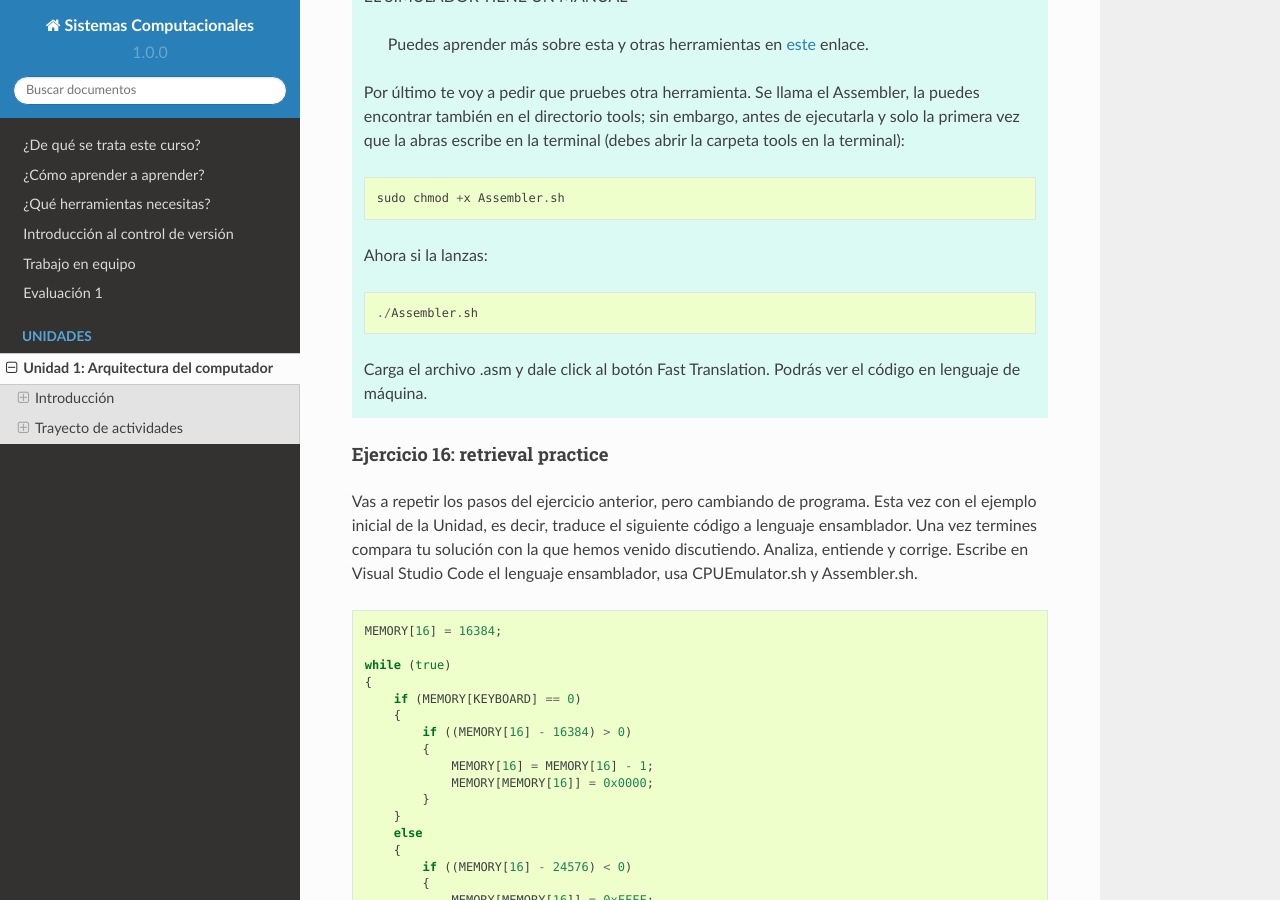
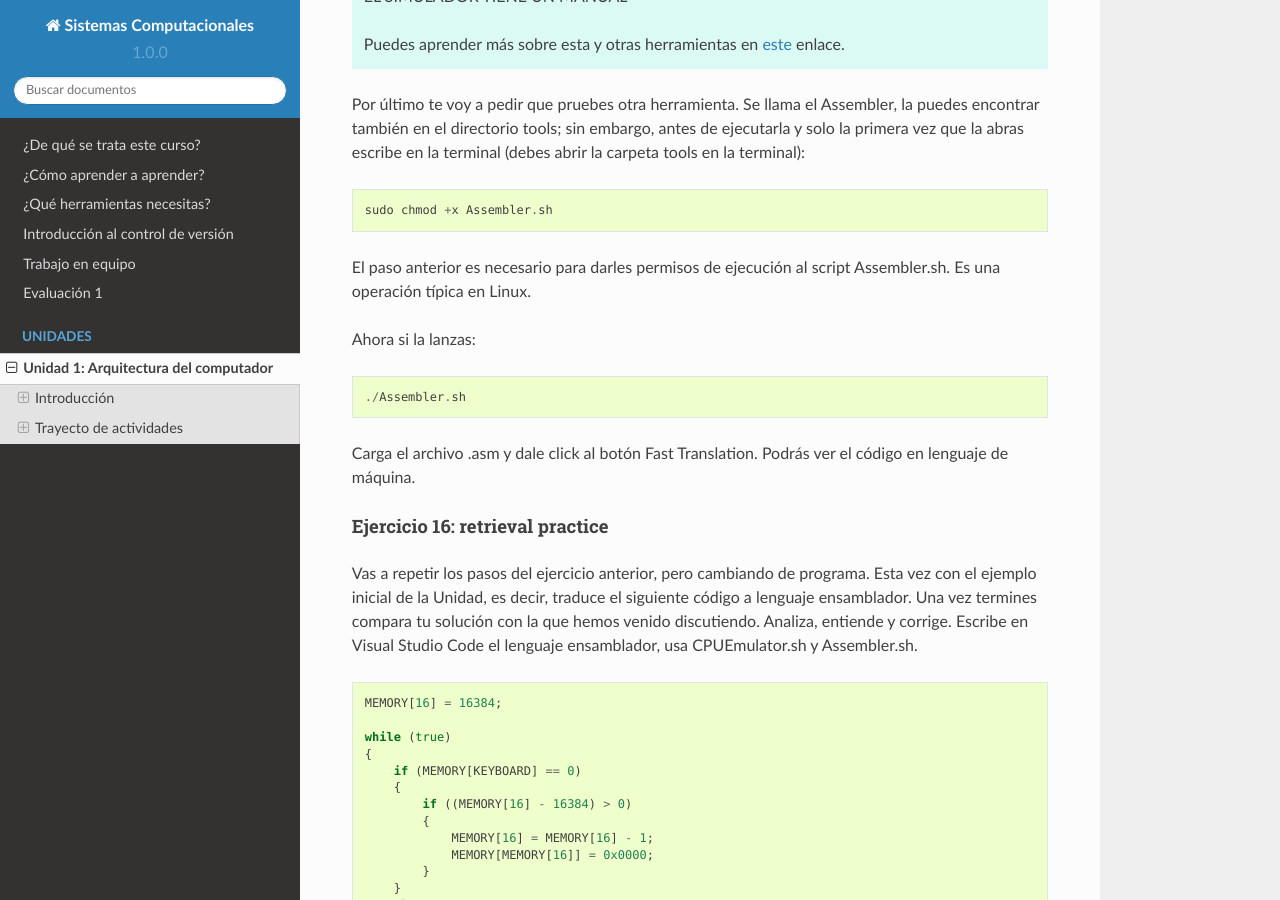
Before and after one commit to juanferfranco/SistemasComputacionales, a Sphinx documentation site: the page built from docs/_unidad1/unidad1.rst, in a window 1280 px wide and 900 px high, scrolled down 20191 px. Built offline with Sphinx 7.4.7 and the Read the Docs theme 2.0.0, drawn with Linux system fonts in a browser that asks for light colours.

Commit message:
ex16 is done

```diff
--- a/docs/_unidad1/unidad1.rst
+++ b/docs/_unidad1/unidad1.rst
@@ -817,18 +817,21 @@ desde el punto de vista ``semántico``. De nuevo, necesitarás más herramientas
     Puedes aprender más sobre esta y otras herramientas en
     `este <https://www.nand2tetris.org/software>`__ enlace.
 
-  Por último te voy a pedir que pruebes otra herramienta. Se llama el Assembler, la puedes
-  encontrar también en el directorio tools; sin embargo, antes de ejecutarla y solo la
-  primera vez que la abras escribe en la terminal (debes abrir la carpeta tools en la terminal)::
+Por último te voy a pedir que pruebes otra herramienta. Se llama el Assembler, la puedes
+encontrar también en el directorio tools; sin embargo, antes de ejecutarla y solo la
+primera vez que la abras escribe en la terminal (debes abrir la carpeta tools en la terminal)::
 
-    sudo chmod +x Assembler.sh
+  sudo chmod +x Assembler.sh
 
-  Ahora si la lanzas::
+El paso anterior es necesario para darles permisos de ejecución al script Assembler.sh. Es
+una operación típica en Linux.
 
-    ./Assembler.sh
+Ahora si la lanzas::
 
-  Carga el archivo .asm y dale click al botón Fast Translation. Podrás ver el código
-  en lenguaje de máquina.
+  ./Assembler.sh
+
+Carga el archivo .asm y dale click al botón Fast Translation. Podrás ver el código
+en lenguaje de máquina.
 
 
 Ejercicio 16: retrieval practice
```
